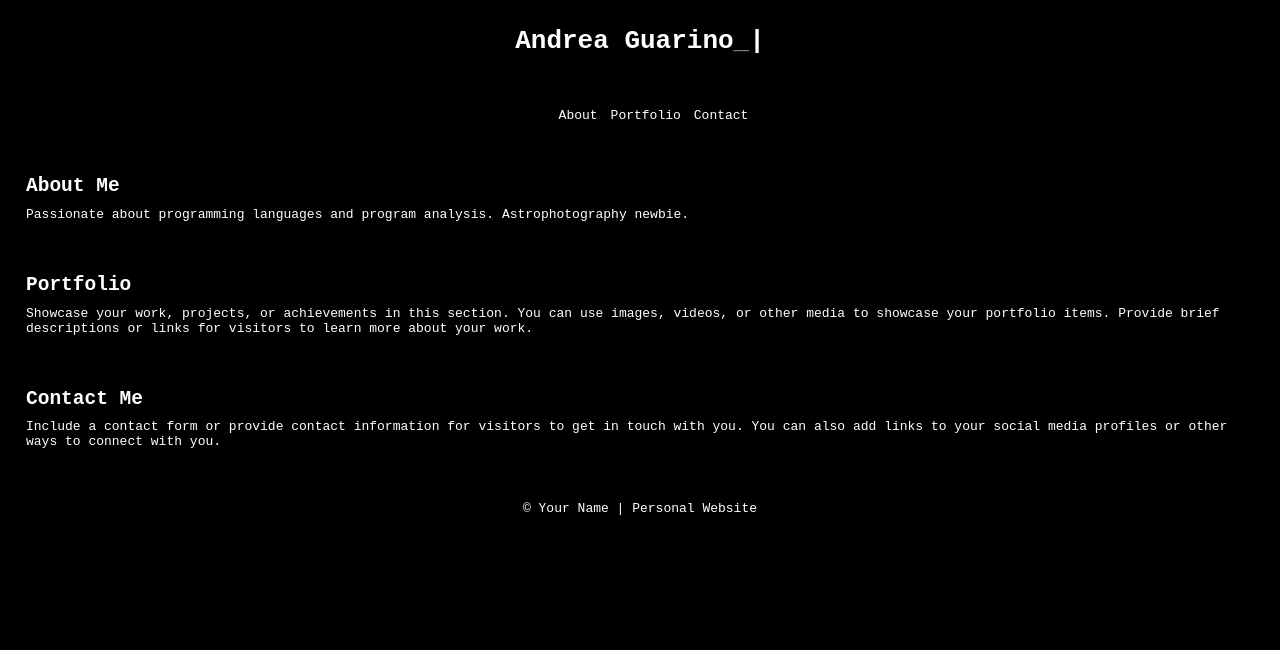
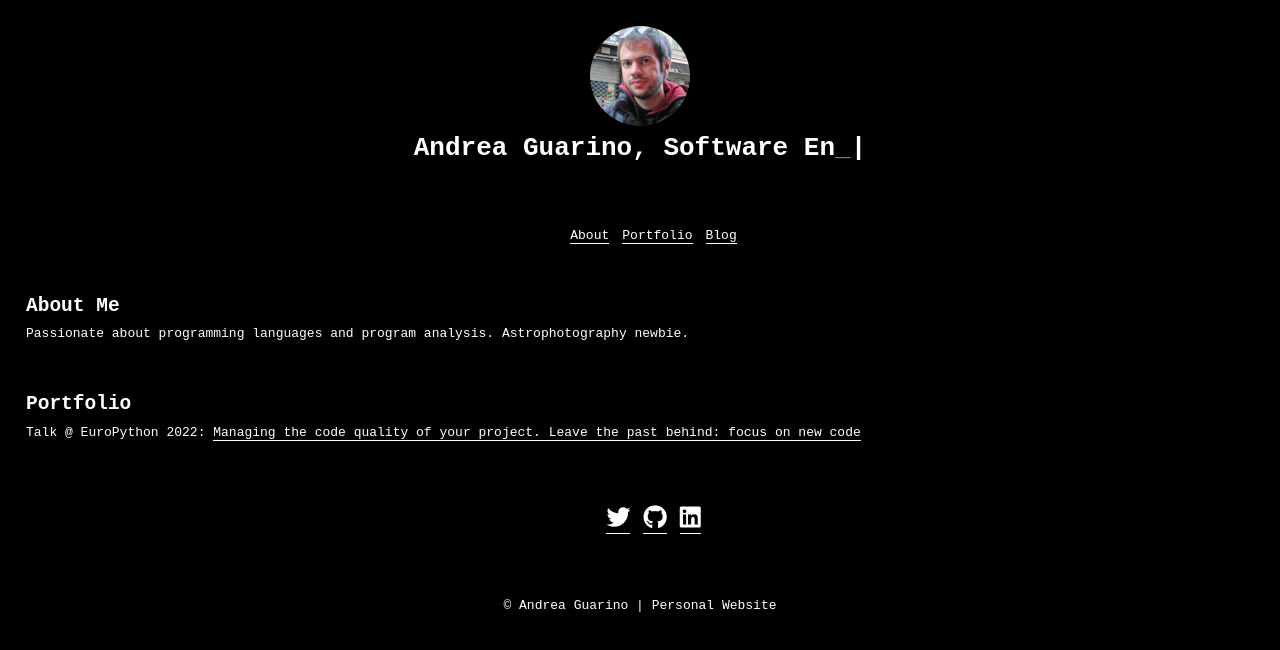
Before and after one commit to andreaguarino/personal-website, a plain HTML site: page index.html in a window 1280 px wide. Drawn offline with nearby package versions, Linux system fonts and the light colour scheme.

Commit message:
Edit homepage

```diff
--- a/index.html
+++ b/index.html
@@ -3,16 +3,23 @@
   <head>
     <title>Andrea Guarino - Personal Website</title>
     <link rel="stylesheet" type="text/css" href="style.css" />
+    <link
+      rel="stylesheet"
+      href="https://cdnjs.cloudflare.com/ajax/libs/font-awesome/6.0.0-beta3/css/all.min.css"
+    />
   </head>
   <body>
     <header>
-      <h1><span id="typed"></span></h1>
+      <div class="profile">
+        <img src="profile.jpg" alt="Andrea Guarino" class="profile-image" />
+        <h1>Andrea Guarino, <span id="typed"></span></h1>
+      </div>
     </header>
     <nav>
       <ul>
         <li><a href="#about">About</a></li>
         <li><a href="#portfolio">Portfolio</a></li>
-        <li><a href="#contact">Contact</a></li>
+        <li><a href="https://medium.com/@andrea.guarino.1989">Blog</a></li>
       </ul>
     </nav>
     <section id="about">
@@ -25,22 +32,34 @@
     <section id="portfolio">
       <h2>Portfolio</h2>
       <p>
-        Showcase your work, projects, or achievements in this section. You can
-        use images, videos, or other media to showcase your portfolio items.
-        Provide brief descriptions or links for visitors to learn more about
-        your work.
+        Talk @ EuroPython 2022:
+        <a href="https://www.youtube.com/watch?v=KK2GZFZ9_uA"
+          >Managing the code quality of your project. Leave the past behind:
+          focus on new code</a
+        >
       </p>
     </section>
     <section id="contact">
-      <h2>Contact Me</h2>
-      <p>
-        Include a contact form or provide contact information for visitors to
-        get in touch with you. You can also add links to your social media
-        profiles or other ways to connect with you.
-      </p>
+      <ul class="contact-icons">
+        <li>
+          <a href="https://twitter.com/andre_mnon" target="_blank"
+            ><i class="fab fa-twitter"></i
+          ></a>
+        </li>
+        <li>
+          <a href="https://github.com/andreaguarino" target="_blank"
+            ><i class="fab fa-github"></i
+          ></a>
+        </li>
+        <li>
+          <a href="https://www.linkedin.com/in/andrea-guarino" target="_blank"
+            ><i class="fab fa-linkedin"></i
+          ></a>
+        </li>
+      </ul>
     </section>
     <footer>
-      <p>&copy; Your Name | Personal Website</p>
+      <p>&copy; Andrea Guarino | Personal Website</p>
     </footer>
     <script src="https://cdn.jsdelivr.net/npm/typed.js@2.0.12"></script>
     <script src="script.js"></script>
--- a/script.js
+++ b/script.js
@@ -1,7 +1,7 @@
 // script.js
 // Use Typed.js for typing effect in header
 var typed = new Typed("#typed", {
-  strings: ["Andrea Guarino", "Software Engineer"],
+  strings: ["Software Engineer"],
   typeSpeed: 60,
   loop: true,
   loopCount: Infinity,
--- a/style.css
+++ b/style.css
@@ -21,6 +21,40 @@ header, nav, section, footer {
 /* Style the header and navigation */
 header {
     text-align: center;
+}
+
+/* Style the profile image */
+.profile {
+    display: flex;
+    align-items: center;
+    margin-bottom: 1em;
+    justify-content: center; /* Add this line to center align horizontally */
+    flex-direction: column;
+}
+
+.profile-image {
+    border-radius: 50%;
+    width: 100px;
+    height: 100px;
+    margin-bottom: 0.5em; /* Add this line to add some spacing between the image and text */
+}
+
+/* Style the contact icons */
+.contact-icons {
+    display: flex;
+    justify-content: center;
+    margin-top: 1em;
+    list-style-type: none;
+}
+
+.contact-icons li {
+    margin-right: 1em;
+}
+
+.contact-icons li a {
+    color: #ffffff;
+    text-decoration: none;
+    font-size: 24px;
 }
 
 nav ul {
@@ -67,3 +101,16 @@ footer {
         opacity: 1;
     }
 }
+
+/* style.css */
+/* Style links */
+a {
+    color: #ffffff;
+    text-decoration: none;
+    border-bottom: 1px solid #ffffff;
+    transition: border-bottom 0.2s ease-in-out;
+}
+
+a:hover {
+    border-bottom: 1px solid transparent;
+}
```
Also changed, not shown: profile.jpg (added).
